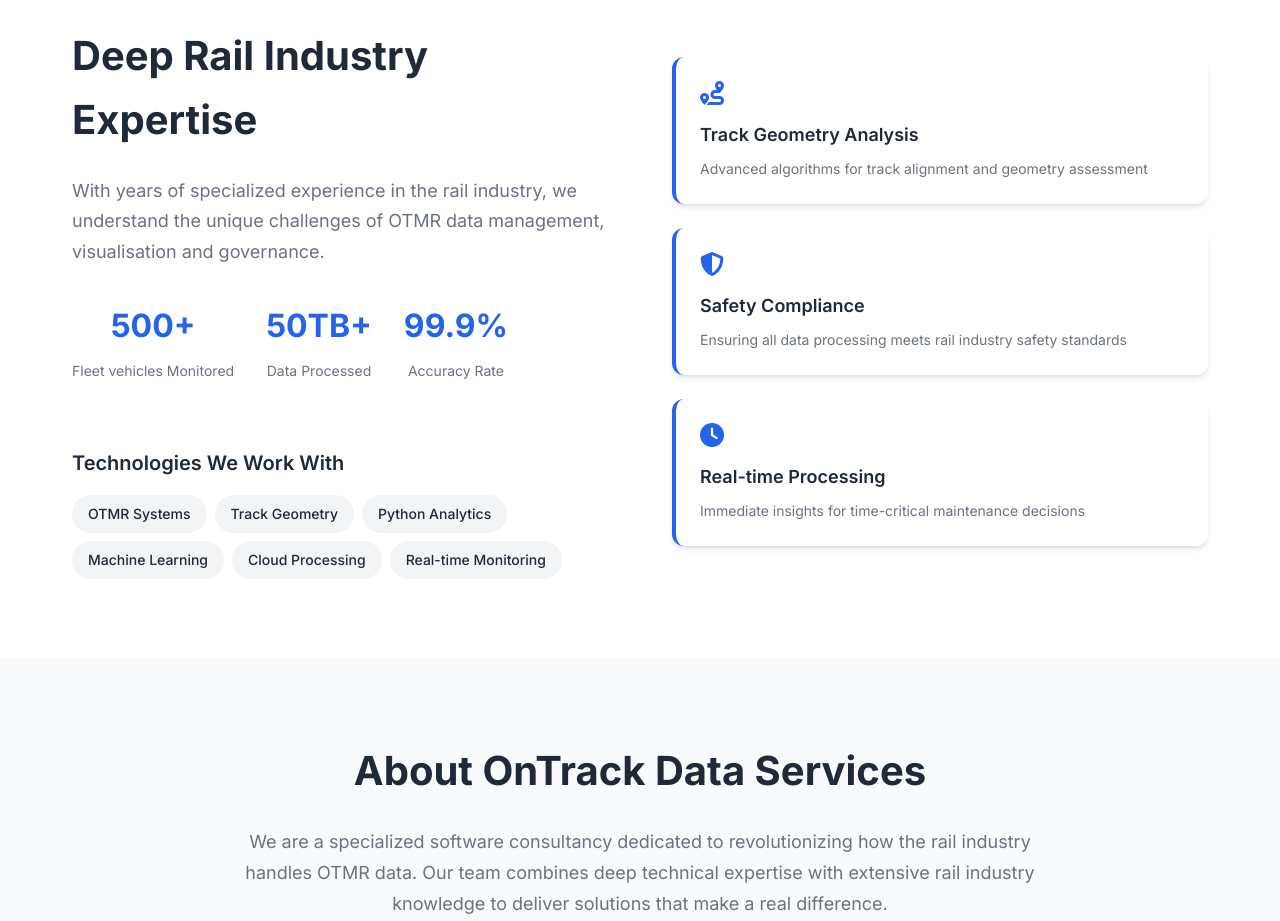
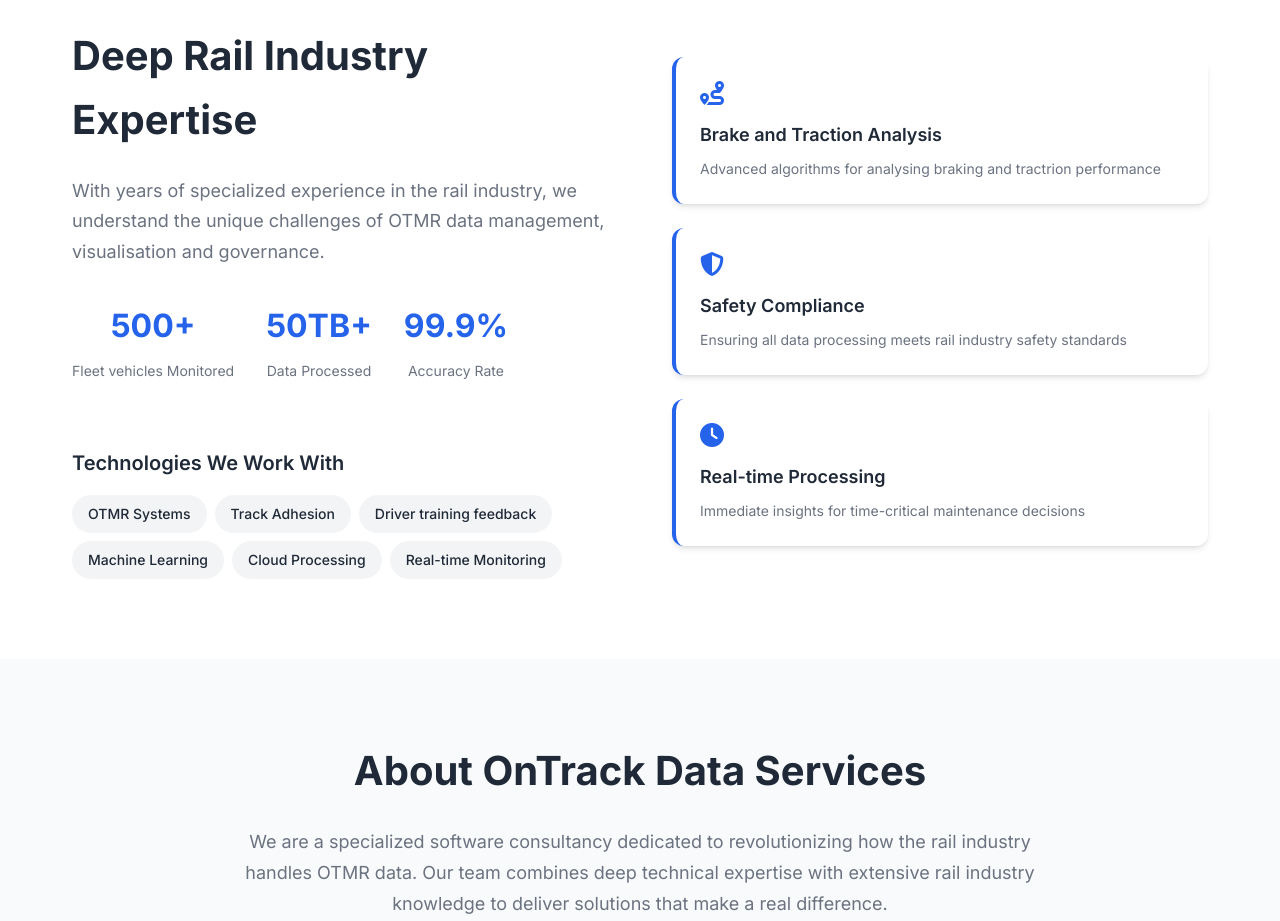
Before and after one commit to tonyroy/ontrack-landing, a plain HTML site: page docs/index.html in a window 1280 px wide. Shown: the part 2260-3181 px from the top of the page. Drawn offline with Linux system fonts and the light colour scheme.

Commit message:
tweak: wording

```diff
--- a/docs/index.html
+++ b/docs/index.html
@@ -179,8 +179,8 @@
                         <h4>Technologies We Work With</h4>
                         <div class="tech-tags">
                             <span class="tech-tag">OTMR Systems</span>
-                            <span class="tech-tag">Track Geometry</span>
-                            <span class="tech-tag">Python Analytics</span>
+                            <span class="tech-tag">Track Adhesion</span>
+                            <span class="tech-tag">Driver training feedback</span>
                             <span class="tech-tag">Machine Learning</span>
                             <span class="tech-tag">Cloud Processing</span>
                             <span class="tech-tag">Real-time Monitoring</span>
@@ -190,8 +190,8 @@
                 <div class="expertise-visual">
                     <div class="expertise-card">
                         <i class="fas fa-route"></i>
-                        <h4>Track Geometry Analysis</h4>
-                        <p>Advanced algorithms for track alignment and geometry assessment</p>
+                        <h4>Brake and Traction Analysis</h4>
+                        <p>Advanced algorithms for analysing braking and tractrion performance</p>
                     </div>
                     <div class="expertise-card">
                         <i class="fas fa-shield-alt"></i>
```
